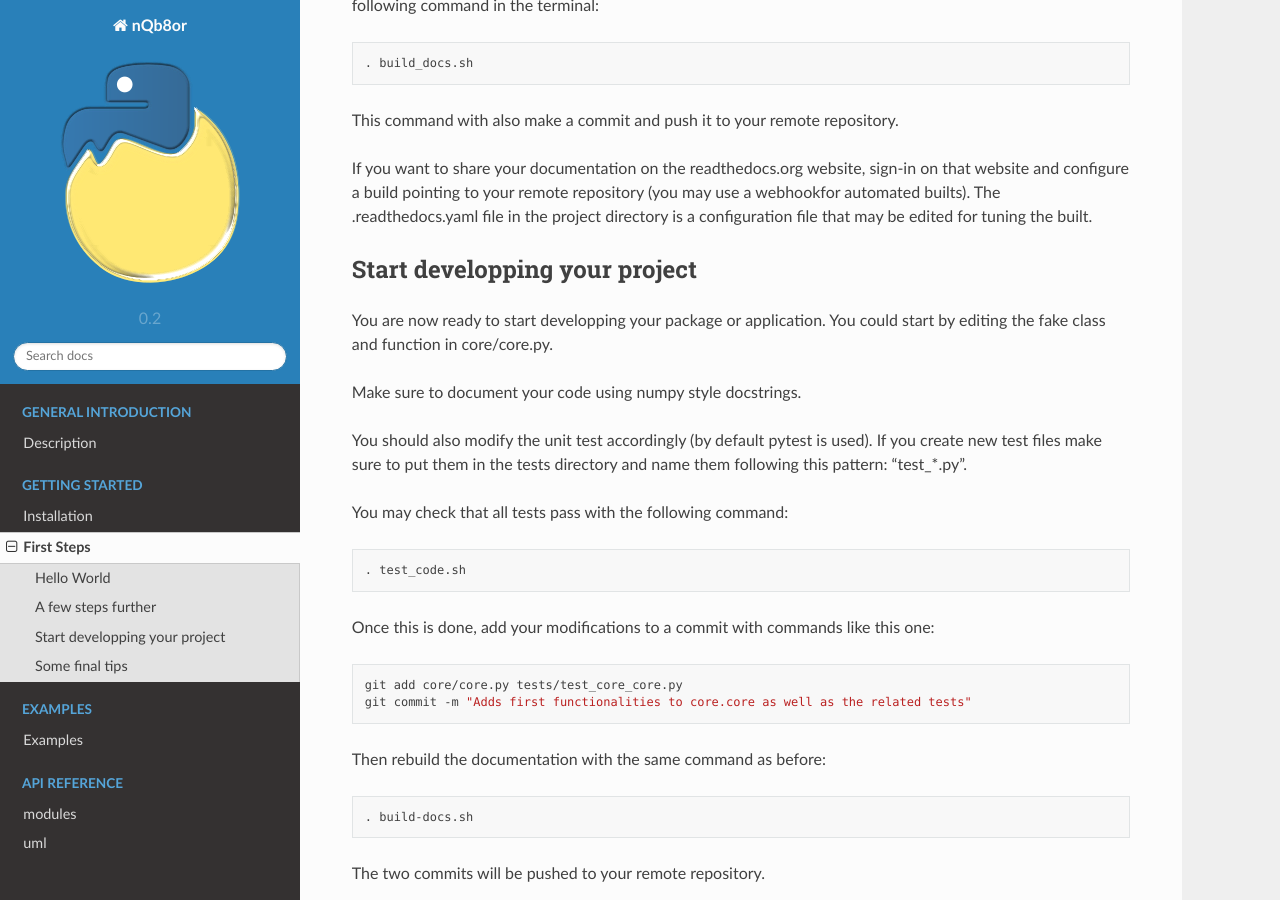
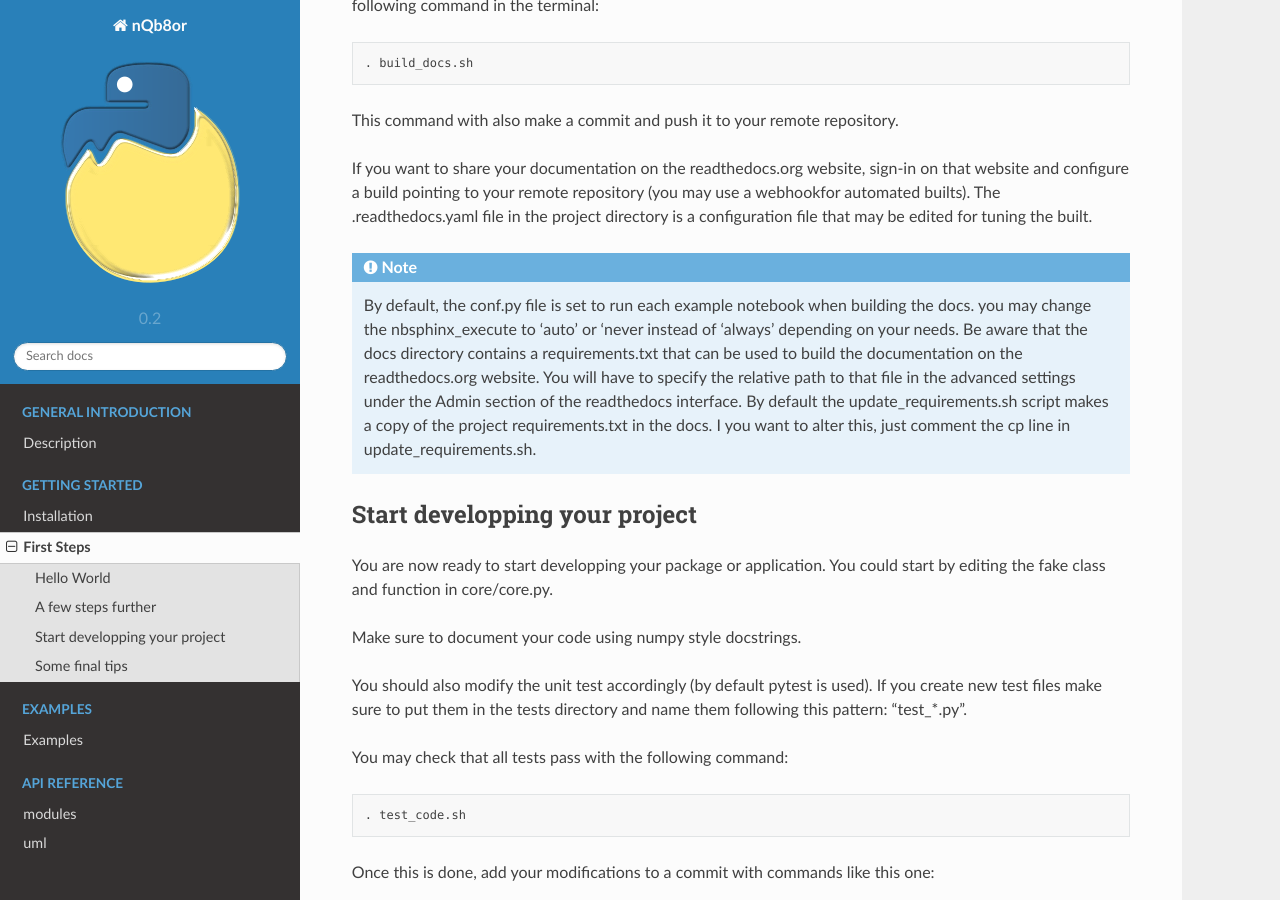
Before and after one commit to kaufmanno/make_project, a Sphinx documentation site: the page built from docs/source/first_steps.rst, in a window 1280 px wide and 900 px high, scrolled down 1083 px. Built offline with Sphinx 7.4.7 and the Read the Docs theme 2.0.0, drawn with Linux system fonts in a browser that asks for light colours.

Commit message:
Build docs

```diff
--- a/docs/source/first_steps.rst
+++ b/docs/source/first_steps.rst
@@ -47,6 +47,9 @@ This command with also make a commit and push it to your remote repository.
 If you want to share your documentation on the readthedocs.org website, sign-in on that website and configure a build pointing to your remote repository (you may use a webhookfor automated builts).
 The .readthedocs.yaml file in the project directory is a configuration file that may be edited for tuning the built.
 
+.. note:: By default, the conf.py file is set to run each example notebook when building the docs. you may change the nbsphinx_execute to 'auto' or 'never instead of 'always' depending on your needs. Be aware that the docs directory contains a requirements.txt that can be used to build the documentation on the readthedocs.org website. You will have to specify the relative path to that file in the advanced settings under the Admin section of the readthedocs interface. By default the update_requirements.sh script makes a copy of the project requirements.txt in the docs. I you want to alter this, just comment the cp line in update_requirements.sh.
+
+
 
 Start developping your project
 ------------------------------
```
